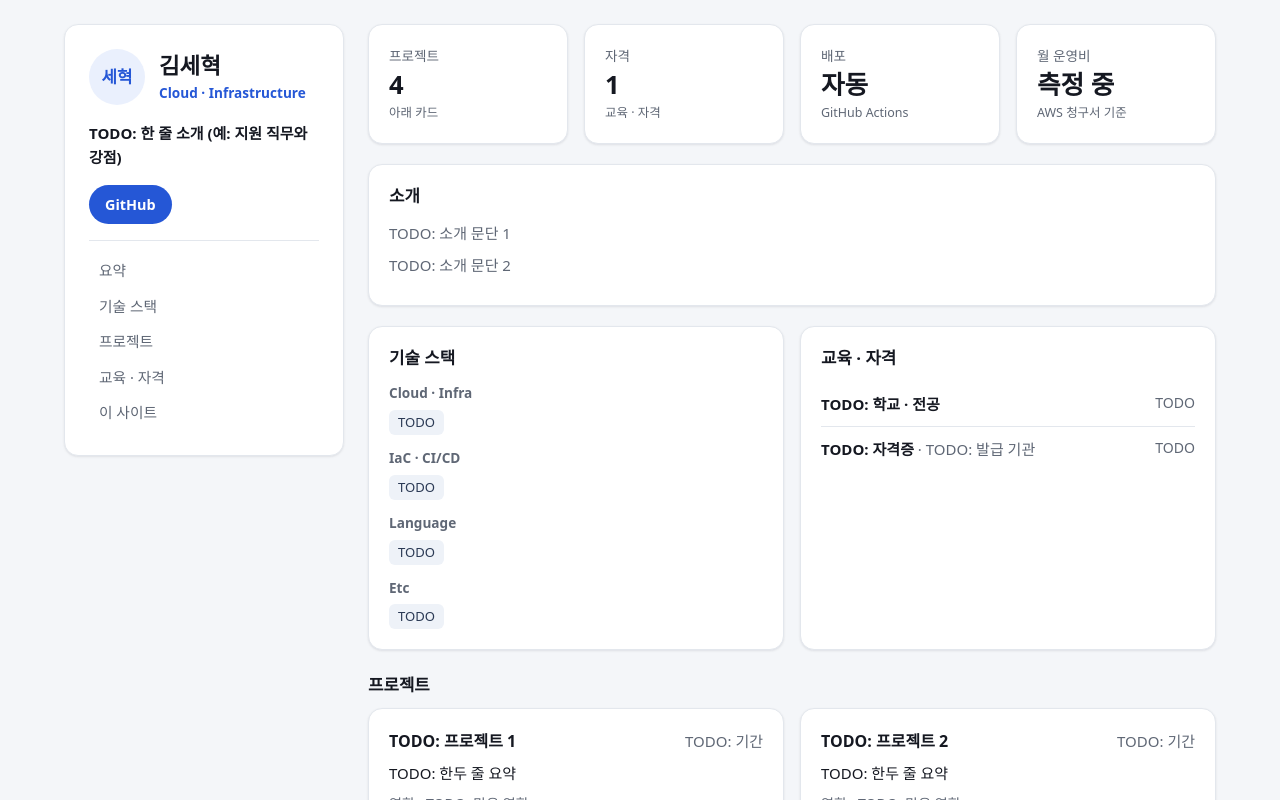
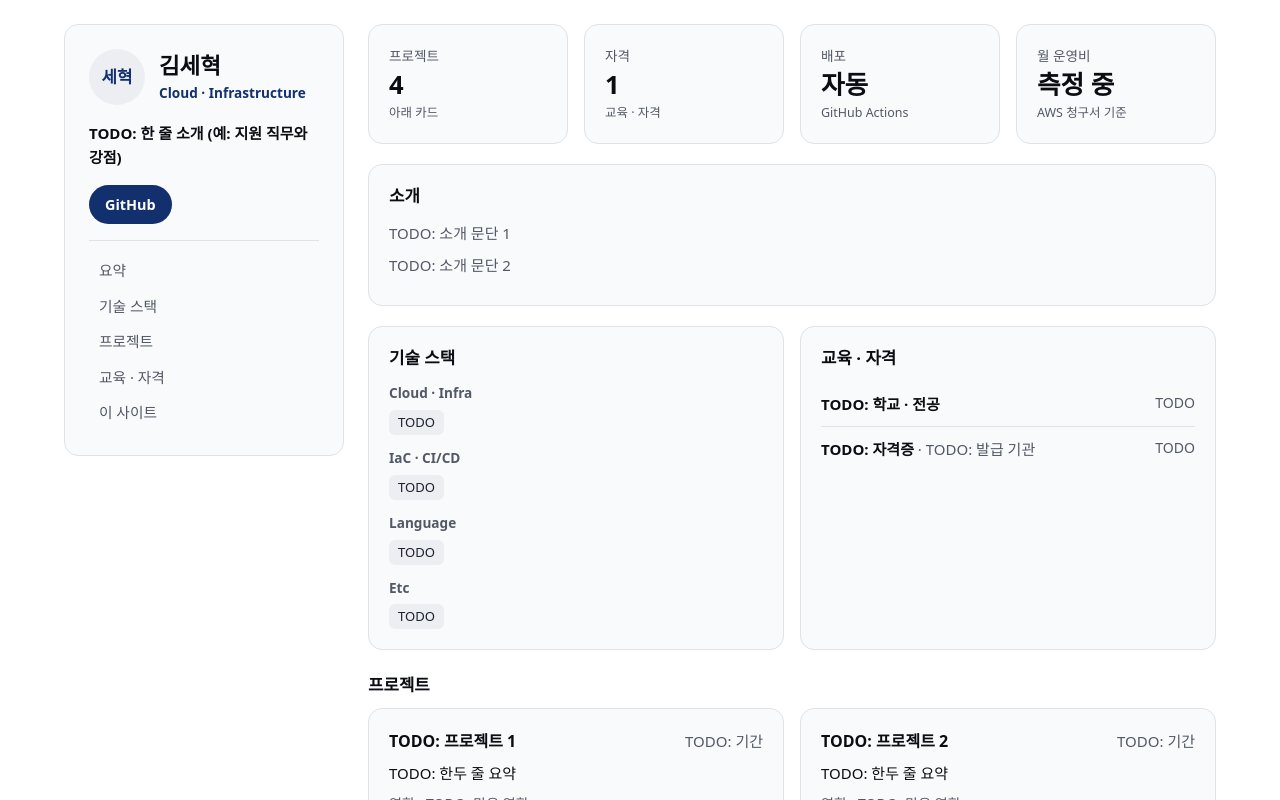
Before and after one commit to SehyeokKim/sehyeokkim.com, a Next.js app in the folder web/: page / in a window 1280 px wide. Shown: the top 800 px of the page. Built offline with nearby package versions, Linux system fonts and the light colour scheme.

Commit message:
feat: 색 토큰을 theme.css로 분리하고 Ink Contrast 테마 적용
globals.css에서 색 정의를 빼고 theme.css의 변수만 참조하게 한다.
사람 검토(signal) · 배포(ok) 상태색과 상태 태그 스타일을 추가한다.

```diff
--- a/web/app/globals.css
+++ b/web/app/globals.css
@@ -1,39 +1,3 @@
-:root {
-  --bg: #f4f6f9;
-  --surface: #ffffff;
-  --surface-2: #f7f8fa;
-  --border: #e3e7ed;
-  --text: #151821;
-  --muted: #5f6775;
-  --accent: #2557d6;
-  --accent-soft: #eaf0fd;
-  --accent-text: #ffffff;
-  --tag-bg: #eef2f8;
-  --tag-text: #2b3a55;
-  --deploy: #1f9d6a;
-  --radius: 14px;
-  --shadow: 0 1px 2px rgb(16 24 40 / 4%), 0 1px 3px rgb(16 24 40 / 6%);
-  --font: "Pretendard", "Apple SD Gothic Neo", "Malgun Gothic", system-ui, -apple-system, "Segoe UI", sans-serif;
-}
-
-@media (prefers-color-scheme: dark) {
-  :root {
-    --bg: #0d0f13;
-    --surface: #161920;
-    --surface-2: #1c2029;
-    --border: #2a2f3a;
-    --text: #e8eaee;
-    --muted: #9aa3b0;
-    --accent: #7aa2ff;
-    --accent-soft: #1b2540;
-    --accent-text: #0d0f13;
-    --tag-bg: #222838;
-    --tag-text: #c3cee6;
-    --deploy: #3cc48d;
-    --shadow: none;
-  }
-}
-
 * {
   box-sizing: border-box;
 }
@@ -111,7 +75,6 @@ p {
   background: var(--surface);
   border: 1px solid var(--border);
   border-radius: var(--radius);
-  box-shadow: var(--shadow);
   padding: 24px;
 }
 
@@ -128,7 +91,7 @@ p {
   width: 56px;
   height: 56px;
   border-radius: 50%;
-  background: var(--accent-soft);
+  background: var(--tag-bg);
   color: var(--accent);
   font-weight: 700;
   font-size: 1.05rem;
@@ -192,7 +155,7 @@ p {
 }
 
 .side-nav a:hover {
-  background: var(--surface-2);
+  background: var(--bg);
   color: var(--text);
   text-decoration: none;
 }
@@ -209,7 +172,6 @@ p {
   background: var(--surface);
   border: 1px solid var(--border);
   border-radius: var(--radius);
-  box-shadow: var(--shadow);
   padding: 20px;
 }
 
@@ -362,7 +324,7 @@ p {
   display: flex;
   flex-direction: column;
   gap: 2px;
-  background: var(--surface-2);
+  background: var(--bg);
   border-radius: 10px;
   padding: 12px;
   font-size: 0.88rem;
@@ -421,7 +383,7 @@ p {
 }
 
 .arch-edge.deploy {
-  stroke: var(--deploy);
+  stroke: var(--ok);
   stroke-dasharray: 2 4;
 }
 
@@ -450,7 +412,7 @@ p {
 }
 
 .legend.deploy {
-  border-top: 2px dotted var(--deploy);
+  border-top: 2px dotted var(--ok);
 }
 
 .footer {
@@ -514,3 +476,24 @@ p {
     font-size: 1.25rem;
   }
 }
+
+/* ── 상태 태그: 흐름(예: 제안 → 사람 검토 → 배포)을 색으로 구분 ── */
+.status {
+  display: inline-block;
+  border-radius: 6px;
+  padding: 2px 9px;
+  font-size: 0.82rem;
+  font-weight: 600;
+  background: var(--tag-bg);
+  color: var(--tag-text);
+}
+
+.status.signal {
+  background: var(--signal-bg);
+  color: var(--signal-text);
+}
+
+.status.ok {
+  background: var(--ok-bg);
+  color: var(--ok);
+}
--- a/web/app/layout.tsx
+++ b/web/app/layout.tsx
@@ -1,4 +1,5 @@
 import type { Metadata, Viewport } from "next";
+import "./theme.css";
 import "./globals.css";
 import { profile } from "@/content/resume";
 
@@ -16,7 +17,7 @@ export const metadata: Metadata = {
 export const viewport: Viewport = {
   themeColor: [
     { media: "(prefers-color-scheme: light)", color: "#ffffff" },
-    { media: "(prefers-color-scheme: dark)", color: "#0f1115" },
+    { media: "(prefers-color-scheme: dark)", color: "#08090c" },
   ],
 };
 
--- /dev/null
+++ b/web/app/theme.css
@@ -0,0 +1,42 @@
+/* 디자인 토큰 — Theme 1c: Ink Contrast (투 블루 + 배포 그린)
+   색은 이 파일에서만 정의하고, globals.css는 변수만 참조한다.
+   accent: 버튼 · 링크 / signal: 사람 검토(HITL) 상태 / ok: 배포 · 정상 상태 */
+:root {
+  --bg: #ffffff;
+  --surface: #f9fafb;
+  --border: #dfe2e7;
+  --text: #0b0d12;
+  --muted: #525866;
+  --accent: #13306e;
+  --accent-text: #ffffff;
+  --tag-bg: #eceef2;
+  --tag-text: #1d2230;
+  /* 사람 검토 (HITL) */
+  --signal: #2f6bff;
+  --signal-bg: #e3ecff;
+  --signal-text: #1f4fd1;
+  /* 배포 · 정상 (Ops) */
+  --ok: #17784f;
+  --ok-bg: #dcf1e6;
+  --radius: 14px;
+  --font: "Pretendard", "Apple SD Gothic Neo", "Malgun Gothic", system-ui, -apple-system, "Segoe UI", sans-serif;
+}
+
+@media (prefers-color-scheme: dark) {
+  :root {
+    --bg: #08090c;
+    --surface: #1a1d24;
+    --border: #262a33;
+    --text: #f1f2f5;
+    --muted: #9ba1ad;
+    --accent: #c3d4ff;
+    --accent-text: #08090c;
+    --tag-bg: #1d2028;
+    --tag-text: #d8dbe2;
+    --signal: #5b8cff;
+    --signal-bg: #16234a;
+    --signal-text: #9dbcff;
+    --ok: #6fd8a2;
+    --ok-bg: #12291d;
+  }
+}
```
